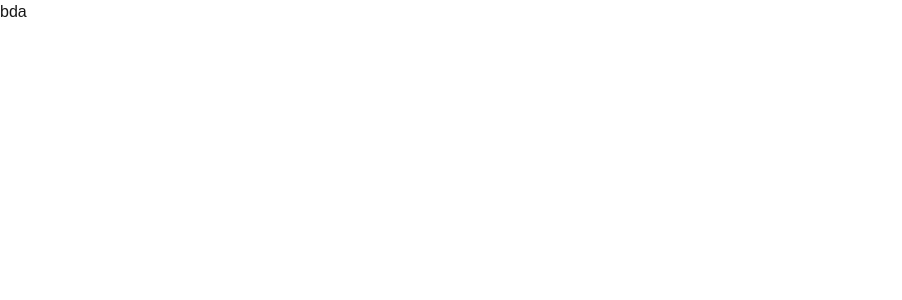
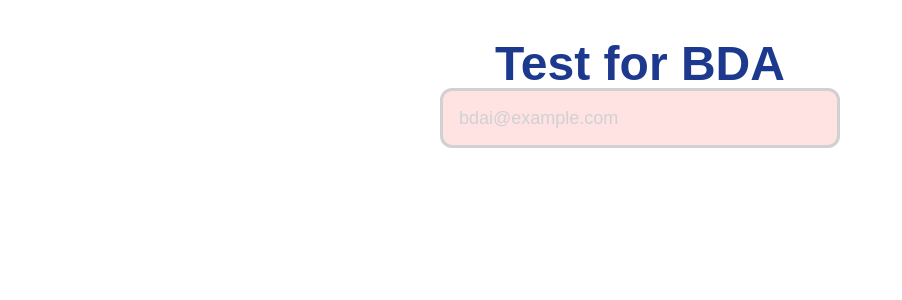
Before and after one commit to BDA-dev1/web-fe, a Next.js app: page / in a window 1280 px wide. Shown: the top 300 px of the page, without its empty margins (0-902 px from the left). Built offline with nearby package versions, Linux system fonts and the light colour scheme.

Commit message:
[#3]style:global.css 전역 margin 및 padding 속성 제거

```diff
--- a/src/app/globals.css
+++ b/src/app/globals.css
@@ -2,8 +2,6 @@
 
 * {
   box-sizing: border-box;
-  margin: 0;
-  padding: 0;
 }
 
 :root {
--- a/src/app/page.tsx
+++ b/src/app/page.tsx
@@ -1,5 +1,24 @@
+"use client";
+import { useState } from "react";
+import { Input } from "@/components/common/input.tsx/input";
+
 export default function Home() {
+  const [value, setValue] = useState("");
+
   return (
-    <>bda</>
+    <>
+      <div className="w-full h-full flex flex-col justify-start items-center py-10">
+        <div className="text-5xl font-bold text-blue-900 ">Test for BDA</div>
+        <div className="w-fit h-fit flex gap-2">
+          <Input
+            type="email"
+            size="lg"
+            value={value}
+            onChange={(e) => setValue(e.target.value)}
+            placeholder="bdai@example.com"
+          />
+        </div>
+      </div>
+    </>
   );
 }
--- /dev/null
+++ b/src/components/common/input.tsx/input.tsx
@@ -0,0 +1,50 @@
+import React from "react";
+
+export interface InputProps {
+  type?: React.HTMLInputTypeAttribute;
+  value: string;
+  onChange: (e: React.ChangeEvent<HTMLInputElement>) => void;
+  placeholder?: string;
+  label?: string;
+  errorMessage?: string;
+  className?: string;
+  size?: "xs" | "sm" | "md" | "lg";
+}
+
+export const Input = ({
+  type = "text",
+  value,
+  onChange,
+  placeholder,
+  label,
+  errorMessage,
+  className,
+  size,
+}: InputProps) => {
+  const sizes: Record<NonNullable<InputProps["size"]>, string> = {
+    xs: "h-[60px] w-[115px]",
+    sm: "h-[60px] w-[161px]",
+    md: "h-[60px] w-[285px]",
+    lg: "h-[60px] w-[400px]",
+  };
+  return (
+    <div className={`flex flex-col ${className ?? ""}`}>
+      {label && <label className="mb-1 text-sm font-medium">{label}</label>}
+      <input
+        type={type}
+        value={value}
+        onChange={onChange}
+        placeholder={placeholder}
+        className={[
+          "appearance-none bg-red-100",
+          sizes[size ?? "md"],
+          "text-lg border-[3px] rounded-xl border-[#D1D1D1] px-4 py-2 focus:outline-none focus:ring-2 focus:ring-blue-500 placeholder:text-[#D1D1D1]",
+          className,
+        ]
+          .filter(Boolean)
+          .join(" ")}
+      />
+      {errorMessage && <p className="mt-1 text-sm text-red-500">{errorMessage}</p>}
+    </div>
+  );
+};
```
